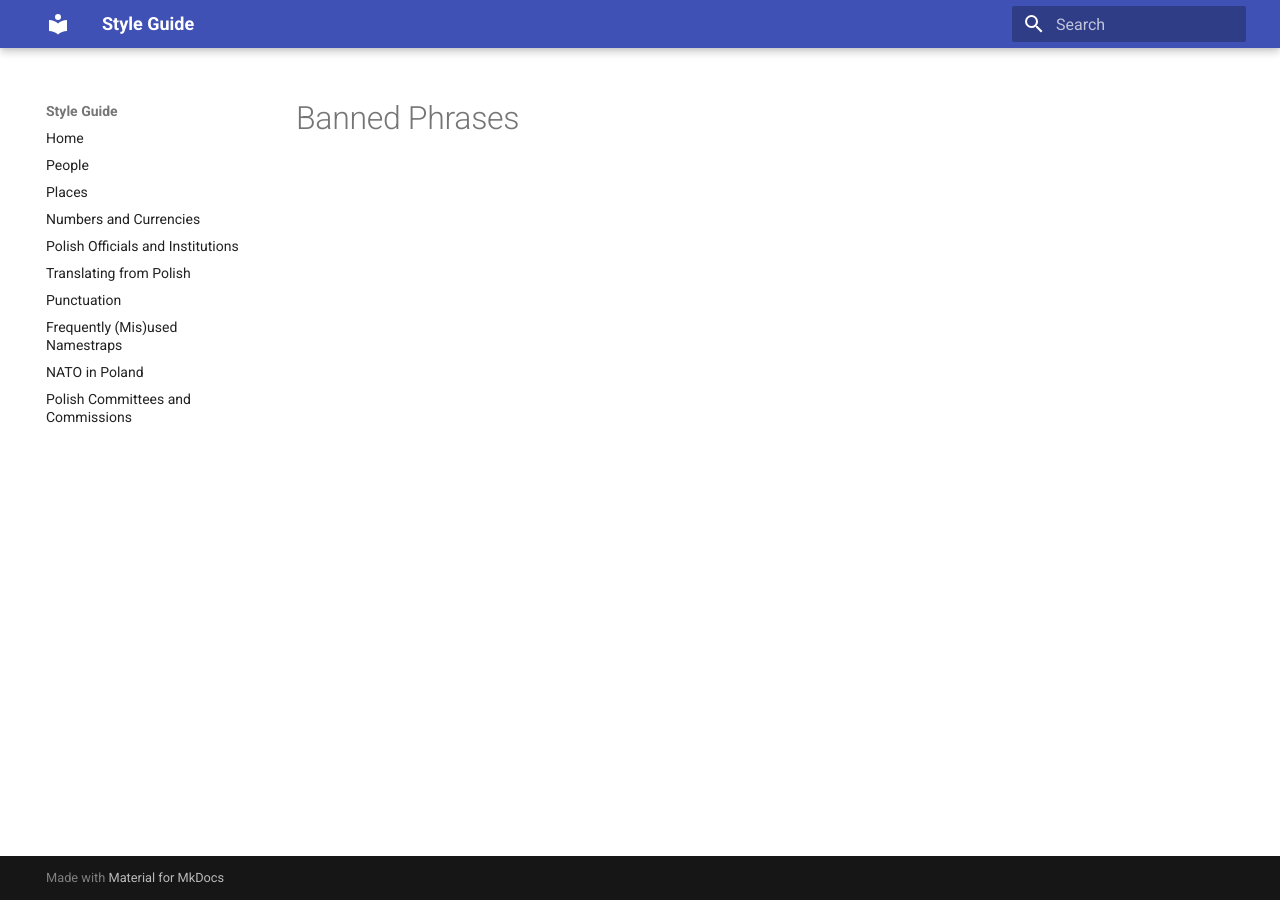
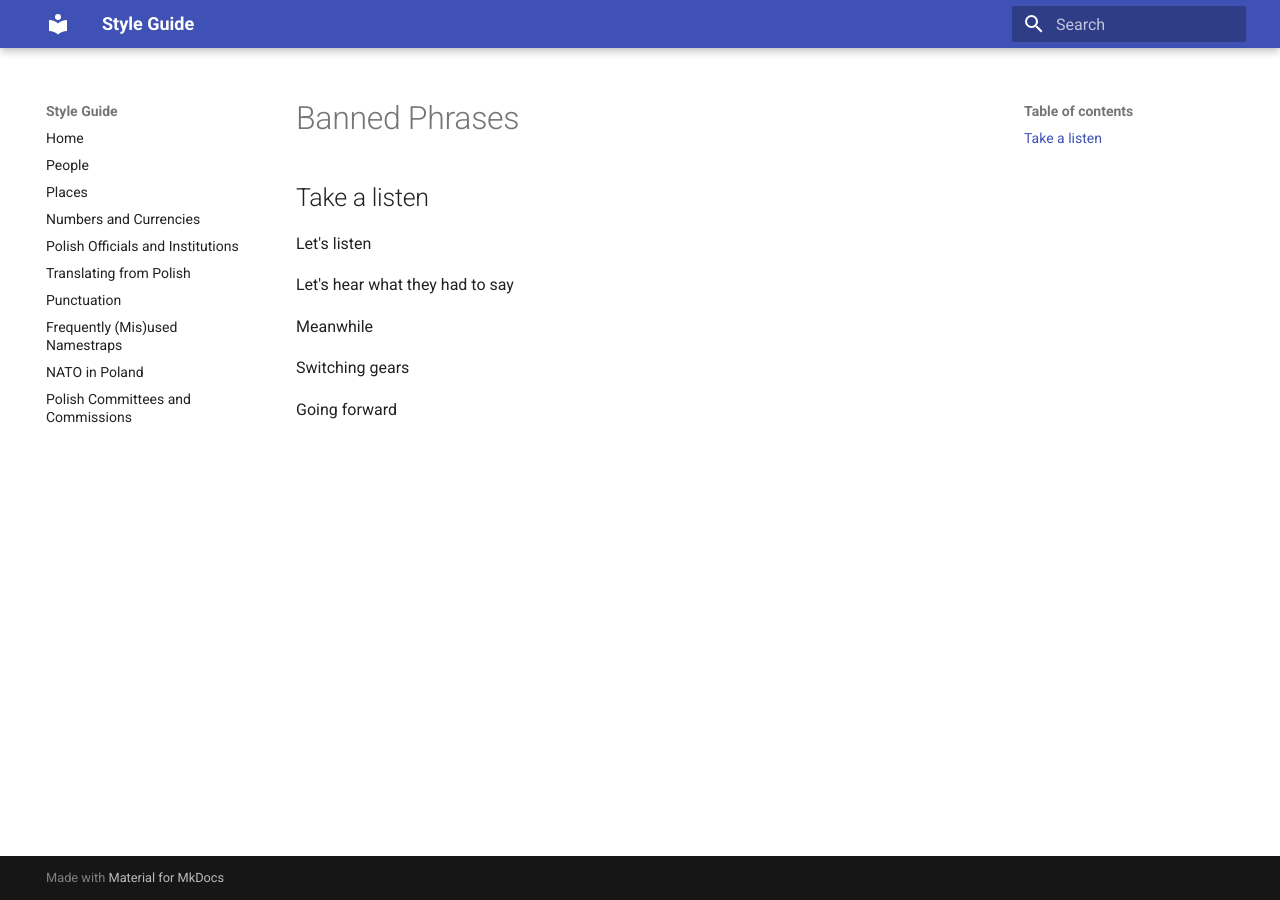
Before and after one commit to rthrbrs/styleguide, an MkDocs documentation site: the page built from docs/BannedPhrases.md, in a window 1280 px wide. Built offline with MkDocs 1.6.1 and Material for MkDocs 9.7.7, drawn with Linux system fonts in a browser that asks for light colours.

Commit message:
added some banned phrases

```diff
--- a/docs/BannedPhrases.md
+++ b/docs/BannedPhrases.md
@@ -1,3 +1,17 @@
 ---
 title: Banned Phrases
 ---
+
+## Take a listen
+
+Let's listen
+
+Let's hear what they had to say
+
+
+
+Meanwhile
+
+Switching gears
+
+Going forward
```
